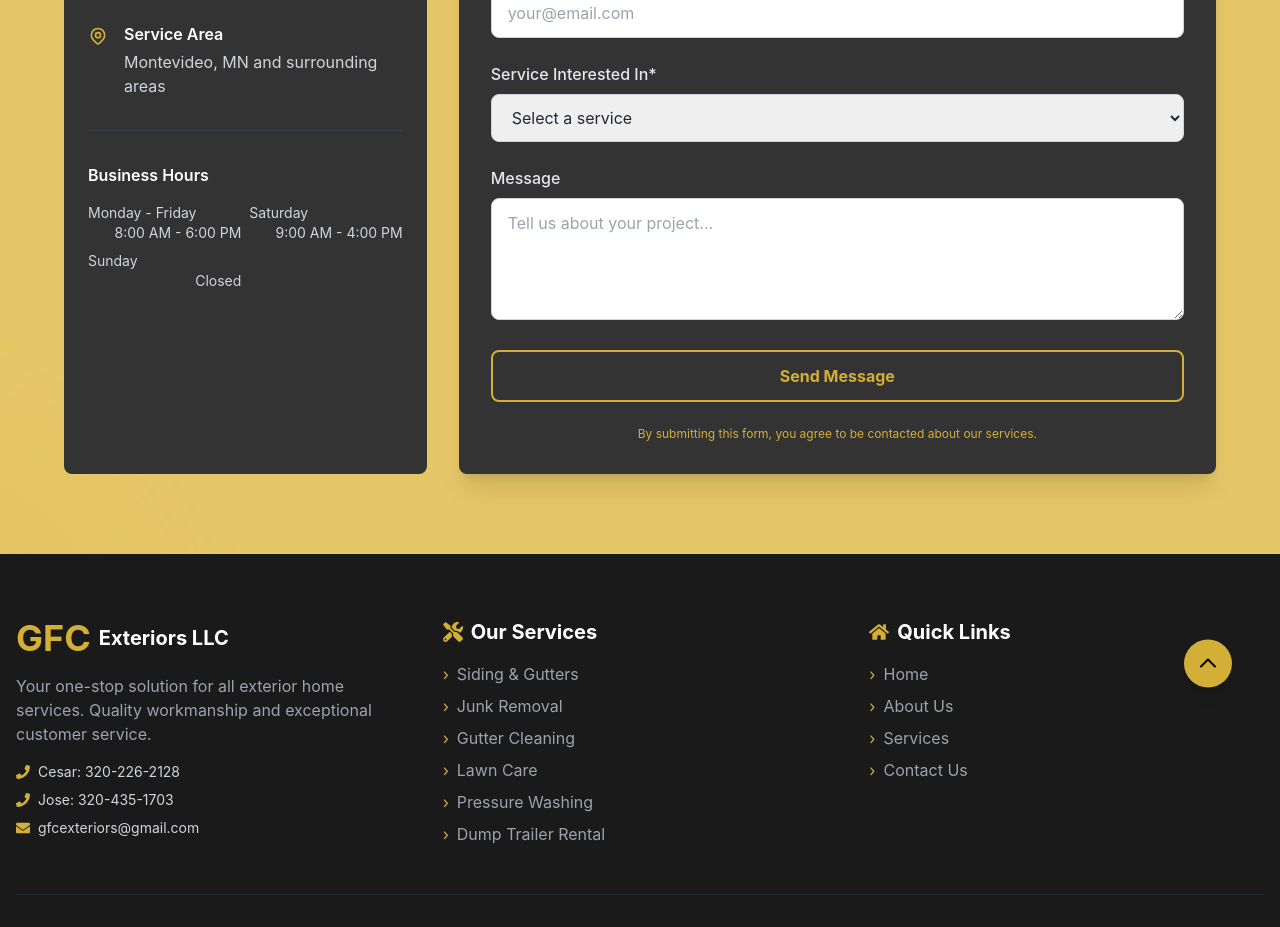
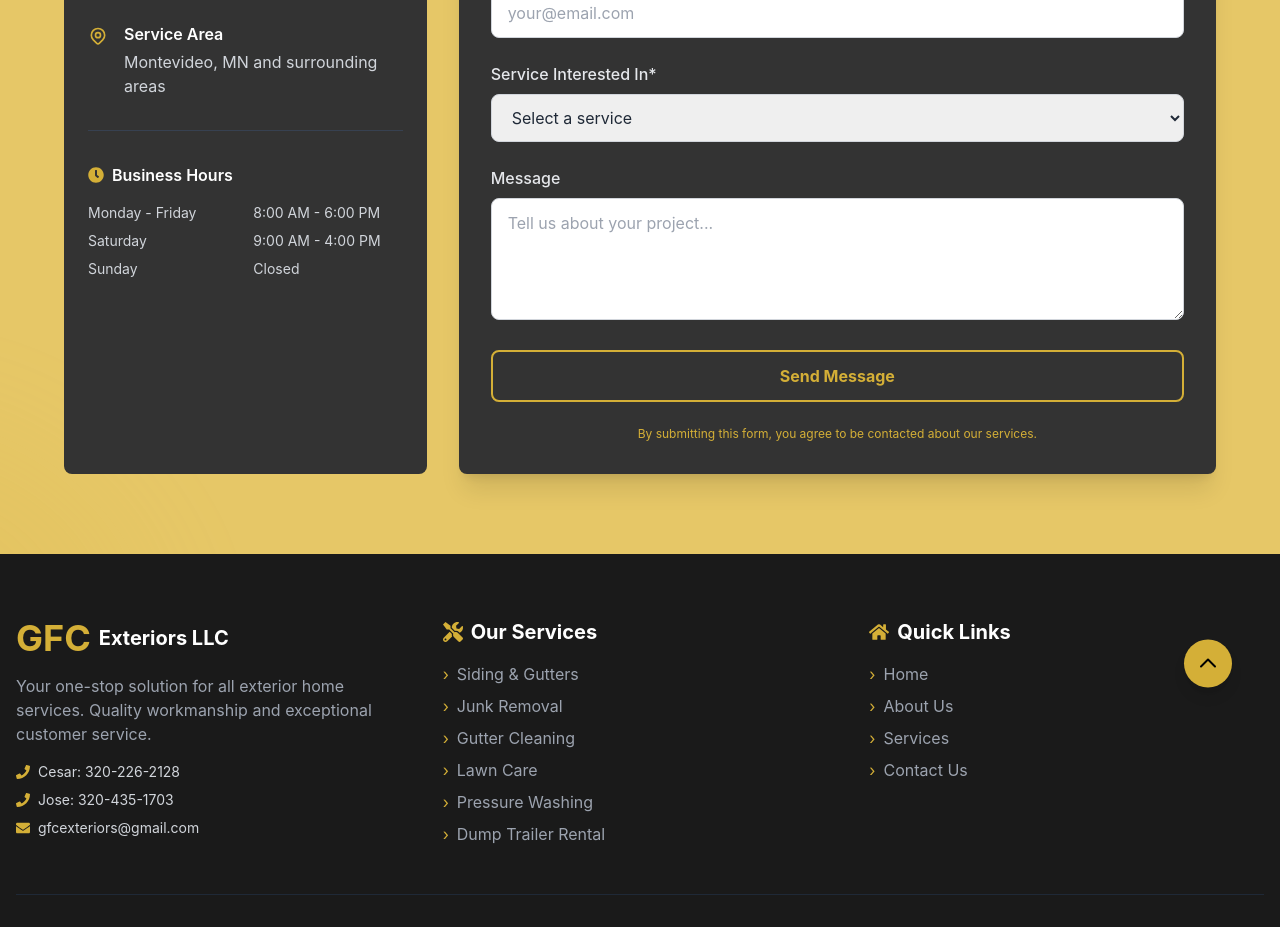
Before and after one commit to Dungyy/gfc-exteriors, a Next.js app: page / in a window 1280 px wide. Shown: the part 3560-4487 px from the top of the page. Built offline with nearby package versions, Linux system fonts and the light colour scheme.

Commit message:
fixed moblie layout

```diff
--- a/src/components/Contact/BusinessHours.js
+++ b/src/components/Contact/BusinessHours.js
@@ -1,17 +1,23 @@
 'use client'
 
+import React from 'react'
 import { businessHours } from './constants'
+import { FaClock } from 'react-icons/fa'
 
 const BusinessHours = () => {
+
     return (
-        <div className="mt-8 pt-8 border-t border-gray-700">
-            <h4 className="text-white font-semibold mb-4">Business Hours</h4>
-            <div className="grid grid-cols-1 sm:grid-cols-2 gap-2 text-sm">
+        <div className="mt-8 pt-8 border-t border-gray-700 max-w-md">
+            <h4 className="text-white font-semibold mb-4 flex items-center">
+                <FaClock className="text-gfc-gold mr-2" />
+                Business Hours
+            </h4>
+            <div className="grid grid-cols-2 gap-x-4 gap-y-2 text-sm">
                 {businessHours.map((item, index) => (
-                    <div key={item.day || index} className="flex justify-between sm:block">
+                    <React.Fragment key={item.day || index}>
                         <div className="text-gray-300">{item.day}</div>
-                        <div className="text-right text-gray-300">{item.hours}</div>
-                    </div>
+                        <div className="text-gray-300">{item.hours}</div>
+                    </React.Fragment>
                 ))}
             </div>
         </div>
```
